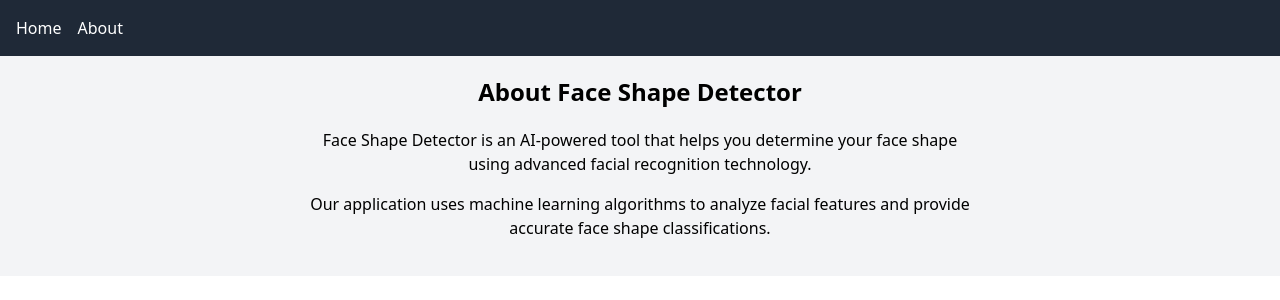
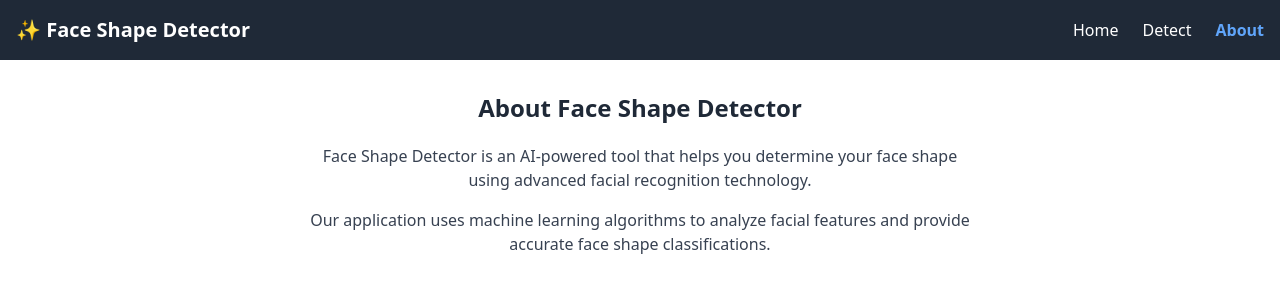
Before and after one commit to henzogomes/face-shape-detection, a React (Vite) app: page /about in a window 1280 px wide. Shown: the top 300 px of the page. Built offline with nearby package versions, Linux system fonts and the light colour scheme; the HTML template or start-up script is replaced by a standard one.

Commit message:
feat: header

```diff
--- a/src/App.tsx
+++ b/src/App.tsx
@@ -1,60 +1,25 @@
+//src/App.tsx
 import React from "react";
-import { BrowserRouter, Routes, Route, Link } from "react-router-dom";
-import FileUpload from "./components/FileUpload";
-import Results from "./components/Results";
-import ProgressBars from "./components/ProgressBars";
+import { BrowserRouter as Router, Routes, Route } from "react-router-dom";
+import Home from "./pages/Home";
+import Detect from "./pages/Detect";
 import About from "./pages/About";
+import Header from "./components/Header";
 
 const App: React.FC = () => {
-  const [faceShape, setFaceShape] = React.useState<string>("-");
-  const [faceLength, setFaceLength] = React.useState<string>("-");
-  const [faceWidth, setFaceWidth] = React.useState<string>("-");
-  const [jawlineWidth, setJawlineWidth] = React.useState<string>("-");
-  const [probabilities, setProbabilities] = React.useState<{
-    [key: string]: number;
-  }>({});
-  const [error, setError] = React.useState<string | null>(null);
-
-  const HomePage = () => (
-    <div className="text-center p-5 bg-gray-100">
-      <h1 className="text-2xl font-bold mb-5">Face Shape Detector</h1>
-      {error && <p className="text-red-500 mb-5">{error}</p>}
-      <FileUpload
-        setFaceShape={setFaceShape}
-        setFaceLength={setFaceLength}
-        setFaceWidth={setFaceWidth}
-        setJawlineWidth={setJawlineWidth}
-        setProbabilities={setProbabilities}
-        setError={setError}
-      />
-      <Results
-        faceShape={faceShape}
-        faceLength={faceLength}
-        faceWidth={faceWidth}
-        jawlineWidth={jawlineWidth}
-      />
-      <ProgressBars probabilities={probabilities} />
-    </div>
-  );
-
   return (
-    <BrowserRouter>
-      <nav className="bg-gray-800 text-white p-4">
-        <div className="container mx-auto flex gap-4">
-          <Link to="/" className="hover:text-gray-300">
-            Home
-          </Link>
-          <Link to="/about" className="hover:text-gray-300">
-            About
-          </Link>
-        </div>
-      </nav>
-
-      <Routes>
-        <Route path="/" element={<HomePage />} />
-        <Route path="/about" element={<About />} />
-      </Routes>
-    </BrowserRouter>
+    <Router>
+      <div className="flex flex-col min-h-screen">
+        <Header />
+        <main className="flex-1 container mx-auto px-4 py-8">
+          <Routes>
+            <Route path="/" element={<Home />} />
+            <Route path="/detect" element={<Detect />} />
+            <Route path="/about" element={<About />} />
+          </Routes>
+        </main>
+      </div>
+    </Router>
   );
 };
 
--- /dev/null
+++ b/src/components/FaceAnalyzer.tsx
@@ -0,0 +1,39 @@
+//src/components/FaceAnalyzer.tsx
+import React, { useState } from "react";
+import FileUpload from "./FileUpload";
+import Results from "./Results";
+import ProgressBars from "./ProgressBars";
+
+const FaceAnalyzer: React.FC = () => {
+  const [faceShape, setFaceShape] = useState<string>("-");
+  const [faceLength, setFaceLength] = useState<string>("-");
+  const [faceWidth, setFaceWidth] = useState<string>("-");
+  const [jawlineWidth, setJawlineWidth] = useState<string>("-");
+  const [probabilities, setProbabilities] = useState<{ [key: string]: number }>(
+    {}
+  );
+  const [error, setError] = useState<string | null>(null);
+
+  return (
+    <div className="text-center">
+      {error && <p className="text-red-500 mb-5">{error}</p>}
+      <FileUpload
+        setFaceShape={setFaceShape}
+        setFaceLength={setFaceLength}
+        setFaceWidth={setFaceWidth}
+        setJawlineWidth={setJawlineWidth}
+        setProbabilities={setProbabilities}
+        setError={setError}
+      />
+      <Results
+        faceShape={faceShape}
+        faceLength={faceLength}
+        faceWidth={faceWidth}
+        jawlineWidth={jawlineWidth}
+      />
+      <ProgressBars probabilities={probabilities} />
+    </div>
+  );
+};
+
+export default FaceAnalyzer;
--- a/src/components/FileUpload.tsx
+++ b/src/components/FileUpload.tsx
@@ -149,7 +149,7 @@ const FileUpload: React.FC<FileUploadProps> = ({
   return (
     <div className="mt-5">
       <h1 className="text-2xl font-bold mb-5">
-        Upload a Photo to Detect Face Shape
+        Upload a Photo to Detect Your Face Shape With AI
       </h1>
       <input
         type="file"
--- /dev/null
+++ b/src/components/Footer.tsx
@@ -0,0 +1,36 @@
+import React from "react";
+import { Link } from "react-router-dom";
+
+const Footer: React.FC = () => {
+  const currentYear = new Date().getFullYear();
+
+  return (
+    <footer className="bg-gray-800 text-white w-full fixed bottom-0">
+      <div className="container mx-auto px-4 py-6">
+        <div className="grid grid-cols-3 gap-4">
+          <div>
+            <h3 className="font-bold text-lg">My Face Shape Detector</h3>
+            <p className="text-sm text-gray-300">
+              Your AI-powered face shape analysis tool
+            </p>
+          </div>
+
+          <div className="text-center">
+            <p>&copy; {currentYear} All rights reserved</p>
+          </div>
+
+          <div className="flex flex-col items-end">
+            <Link to="/" className="hover:text-gray-300">
+              Home
+            </Link>
+            <Link to="/about" className="hover:text-gray-300">
+              About
+            </Link>
+          </div>
+        </div>
+      </div>
+    </footer>
+  );
+};
+
+export default Footer;
--- /dev/null
+++ b/src/components/Header.tsx
@@ -0,0 +1,21 @@
+//src/components/Header.tsx
+import React from "react";
+import { Link } from "react-router-dom";
+import Menu from "./Menu";
+
+const Header: React.FC = () => {
+  return (
+    <header className="bg-gray-800 text-white w-full">
+      <div className="container mx-auto px-4 py-4">
+        <div className="flex justify-between items-center">
+          <Link to="/" className="text-xl font-bold">
+            ✨ Face Shape Detector
+          </Link>
+          <Menu />
+        </div>
+      </div>
+    </header>
+  );
+};
+
+export default Header;
--- /dev/null
+++ b/src/components/Menu.tsx
@@ -0,0 +1,52 @@
+//src/components/Menu.tsx
+import React from "react";
+import { Link, useLocation } from "react-router-dom";
+
+const Menu: React.FC = () => {
+  const location = useLocation();
+
+  return (
+    <nav>
+      <ul className="flex space-x-6">
+        <li>
+          <Link
+            to="/"
+            className={`transition-colors duration-200 ${
+              location.pathname === "/"
+                ? "text-blue-400 font-semibold"
+                : "hover:text-gray-300"
+            }`}
+          >
+            Home
+          </Link>
+        </li>
+        <li>
+          <Link
+            to="/detect"
+            className={`transition-colors duration-200 ${
+              location.pathname === "/detect"
+                ? "text-blue-400 font-semibold"
+                : "hover:text-gray-300"
+            }`}
+          >
+            Detect
+          </Link>
+        </li>
+        <li>
+          <Link
+            to="/about"
+            className={`transition-colors duration-200 ${
+              location.pathname === "/about"
+                ? "text-blue-400 font-semibold"
+                : "hover:text-gray-300"
+            }`}
+          >
+            About
+          </Link>
+        </li>
+      </ul>
+    </nav>
+  );
+};
+
+export default Menu;
--- a/src/pages/About.tsx
+++ b/src/pages/About.tsx
@@ -2,14 +2,16 @@ import React from "react";
 
 const About: React.FC = () => {
   return (
-    <div className="text-center p-5 bg-gray-100">
-      <h1 className="text-2xl font-bold mb-5">About Face Shape Detector</h1>
+    <div className="text-center">
+      <h1 className="text-2xl font-bold mb-5 text-gray-800">
+        About Face Shape Detector
+      </h1>
       <div className="max-w-2xl mx-auto">
-        <p className="mb-4">
+        <p className="mb-4 text-gray-700">
           Face Shape Detector is an AI-powered tool that helps you determine
           your face shape using advanced facial recognition technology.
         </p>
-        <p className="mb-4">
+        <p className="mb-4 text-gray-700">
           Our application uses machine learning algorithms to analyze facial
           features and provide accurate face shape classifications.
         </p>
--- /dev/null
+++ b/src/pages/Detect.tsx
@@ -0,0 +1,15 @@
+import React from "react";
+import FaceAnalyzer from "../components/FaceAnalyzer";
+
+const Detect: React.FC = () => {
+  return (
+    <div className="p-5 bg-gray-100 min-h-screen">
+      <h1 className="text-2xl font-bold mb-5 text-center">
+        ✨ Face Shape Detection
+      </h1>
+      <FaceAnalyzer />
+    </div>
+  );
+};
+
+export default Detect;
--- /dev/null
+++ b/src/pages/Home.tsx
@@ -0,0 +1,21 @@
+//src/pages/Home.tsx
+import React from "react";
+import { useNavigate } from "react-router-dom";
+
+const Home: React.FC = () => {
+  const navigate = useNavigate();
+
+  return (
+    <div className="h-screen flex flex-col items-center justify-center bg-gray-100">
+      <h1 className="text-4xl font-bold mb-8">Face Shape Detector</h1>
+      <button
+        onClick={() => navigate("/detect")}
+        className="bg-blue-500 hover:bg-blue-600 text-white font-bold py-3 px-6 rounded-lg transition-colors duration-200"
+      >
+        ✨ Start Detection
+      </button>
+    </div>
+  );
+};
+
+export default Home;
```
Also changed, not shown: src/tailwind.css.
